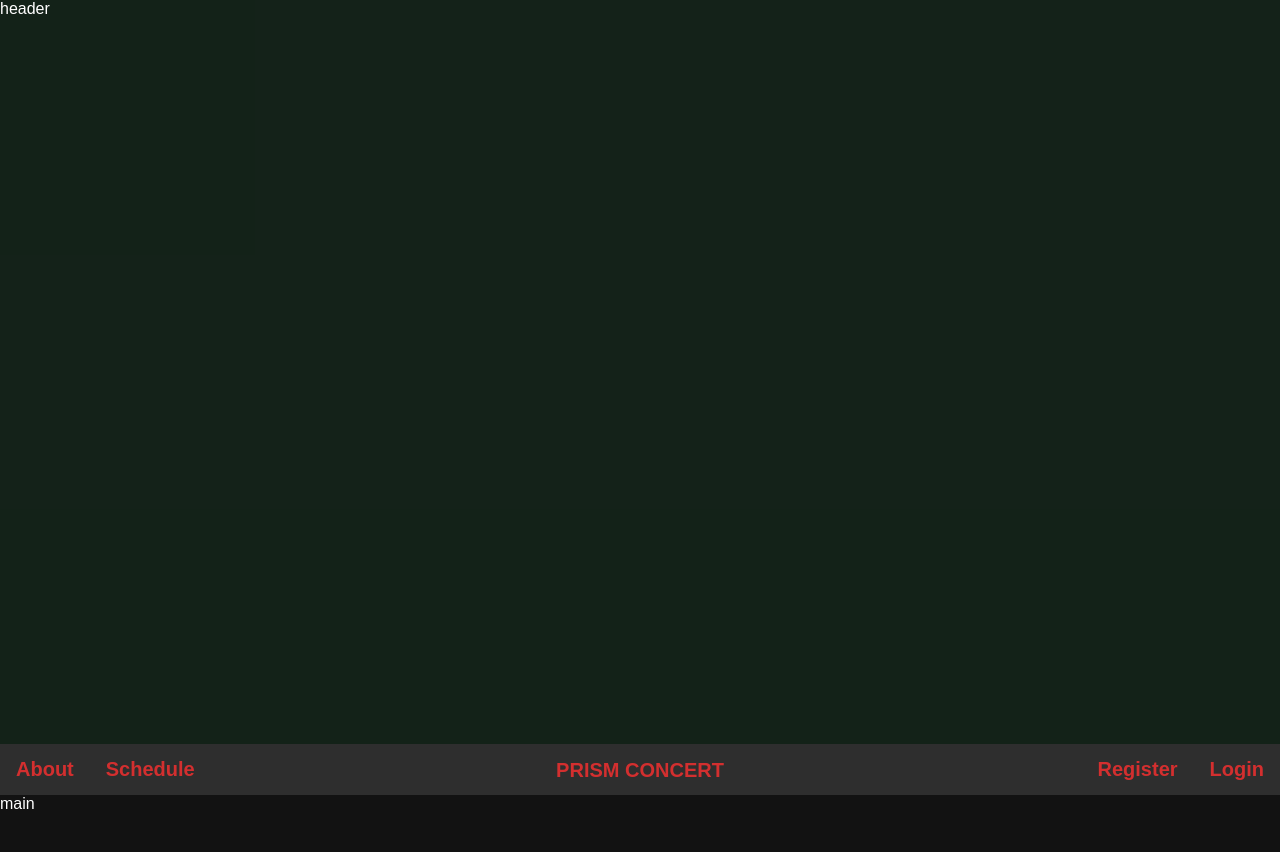
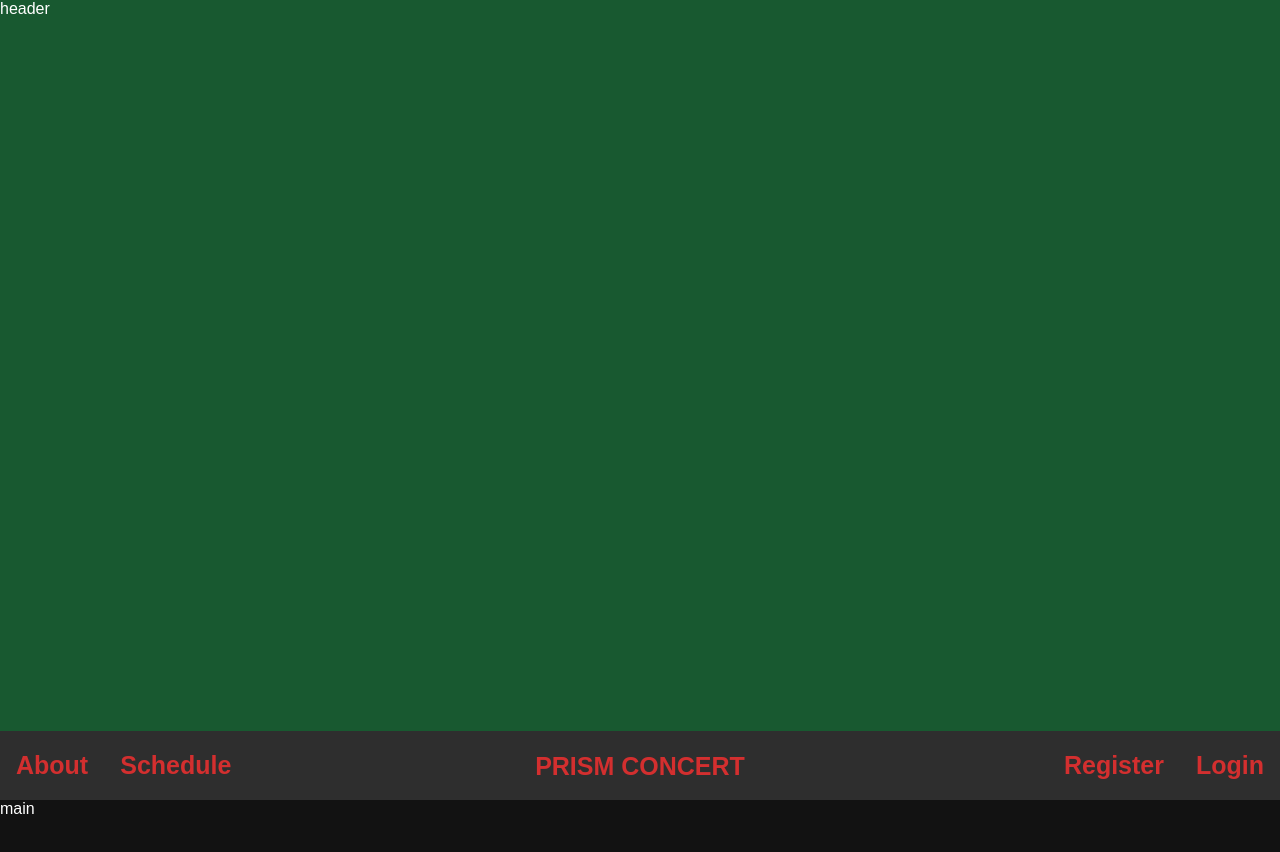
Before and after one commit to superTyDev/tsawebmaster, a website: page modern-index.html in a window 1280 px wide. Shown: the top 852 px of the page. Drawn offline with Linux system fonts and the light colour scheme; a web font is replaced by a local one.

Commit message:
added nav animation

```diff
--- a/assets/modern_script.js
+++ b/assets/modern_script.js
@@ -7,18 +7,13 @@ window.onscroll = function () {
 	stickyNav();
 };
 window.addEventListener("resize", placeNav);
-
-placeNav();
+window.onload = setTimeout(placeNav, 100);
 
 // Get the offset position of the navbar
 function placeNav(event) {
 	header.style.height =
-		(
-			parseInt(window.innerHeight) -
-			parseInt(navbar.offsetHeight) -
-			5
-		).toString() + "px";
-	console.log(header.style.height);
+		(parseInt(window.innerHeight) - parseInt(navbar.offsetHeight)).toString() +
+		"px";
 	sticky = navbar.offsetTop;
 }
 
@@ -30,7 +25,6 @@ function stickyNav() {
 		navbar.classList.remove("sticky");
 	}
 
-	console.log(window.pageYOffset);
 	if (window.pageYOffset <= 200) {
 		navbar.classList.add("reverse");
 	} else {
--- a/assets/modern_style.css
+++ b/assets/modern_style.css
@@ -1,4 +1,4 @@
-@import url('https://fonts.googleapis.com/css2?family=Zen+Kurenaido&display=swap');
+@import url("https://fonts.googleapis.com/css2?family=Zen+Kurenaido&display=swap");
 
 body {
 	margin: 0;
@@ -6,27 +6,31 @@ body {
 
 	background-color: #121212;
 	color: white;
-	font-family: 'Zen Kurenaido', sans-serif;
+	font-family: "Zen Kurenaido", sans-serif;
 }
 
 header {
-	background-color: #23ac551a;
+	background-color: #1c86439c;
+	height: 100vh;
+	transition: 0.4s;
 }
 
-nav, nav .holder {
-	background-color: #2E2E2E;
+nav,
+nav .holder {
 	position: relative;
 	overflow: hidden;
+	background-color: #2e2e2e;
 }
 
 nav a {
 	float: left;
 	color: #d32f2f;
 	text-align: center;
-	padding: 14px 16px;
 	text-decoration: none;
-	font-size: 20px;
 	font-weight: bold;
+	transition: 0.5s;
+	font-size: 25px;
+	padding: 20px 16px;
 }
 
 .nav-center a {
@@ -58,9 +62,15 @@ nav .icon {
 	position: fixed;
 	top: 0;
 	width: 100%;
+	height: 57px;
 }
 
-.sticky+.content {
+nav.sticky a {
+	padding: 14px 16px;
+	font-size: 20px;
+}
+
+.sticky + .content {
 	padding-top: 60px;
 }
 
@@ -93,12 +103,16 @@ main {
 @media (max-width: 600px) {
 	nav a {
 		display: none;
+		padding: 14px 16px;
+		font-size: 20px;
 	}
-    nav .icon, .nav-center a {
+	nav .icon,
+	.nav-center a {
 		display: block;
 	}
 
-	nav.responsive a, .nav-right {
+	nav.responsive a,
+	.nav-right {
 		float: none;
 		display: block;
 	}
@@ -113,7 +127,7 @@ main {
 	nav.responsive.reverse {
 		overflow: visible;
 	}
-    nav.responsive.reverse .holder{
+	nav.responsive.reverse .holder {
 		transform: translateY(-83.333%);
 	}
 
```
Lines whose indentation alone changed are shown as unchanged.
